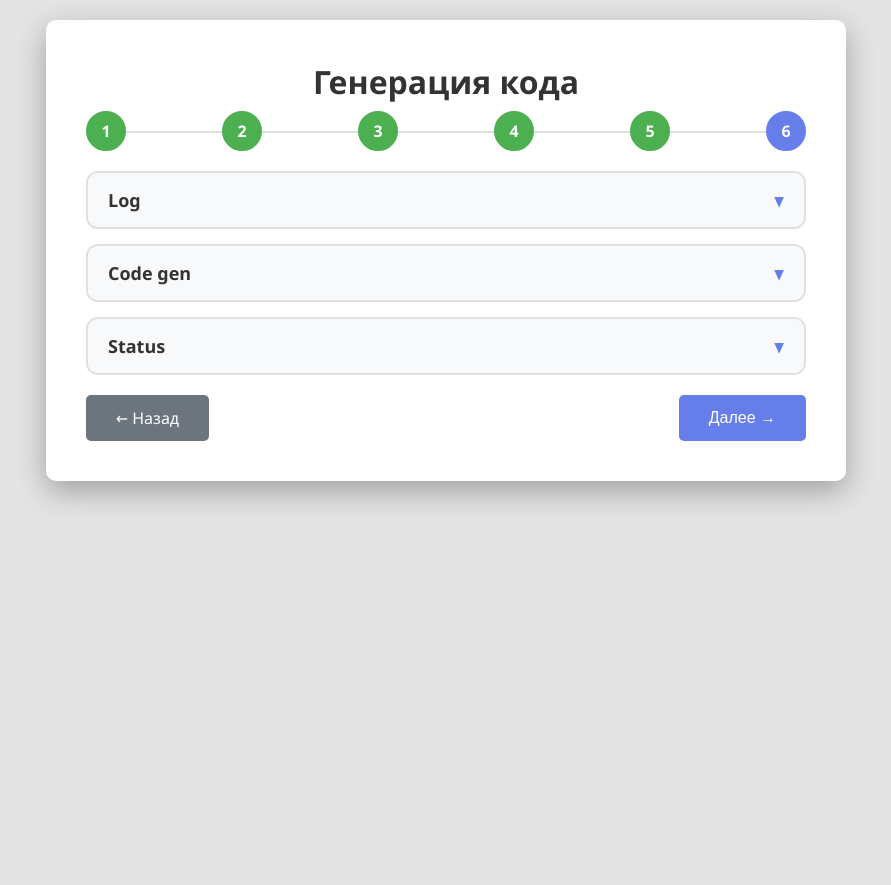
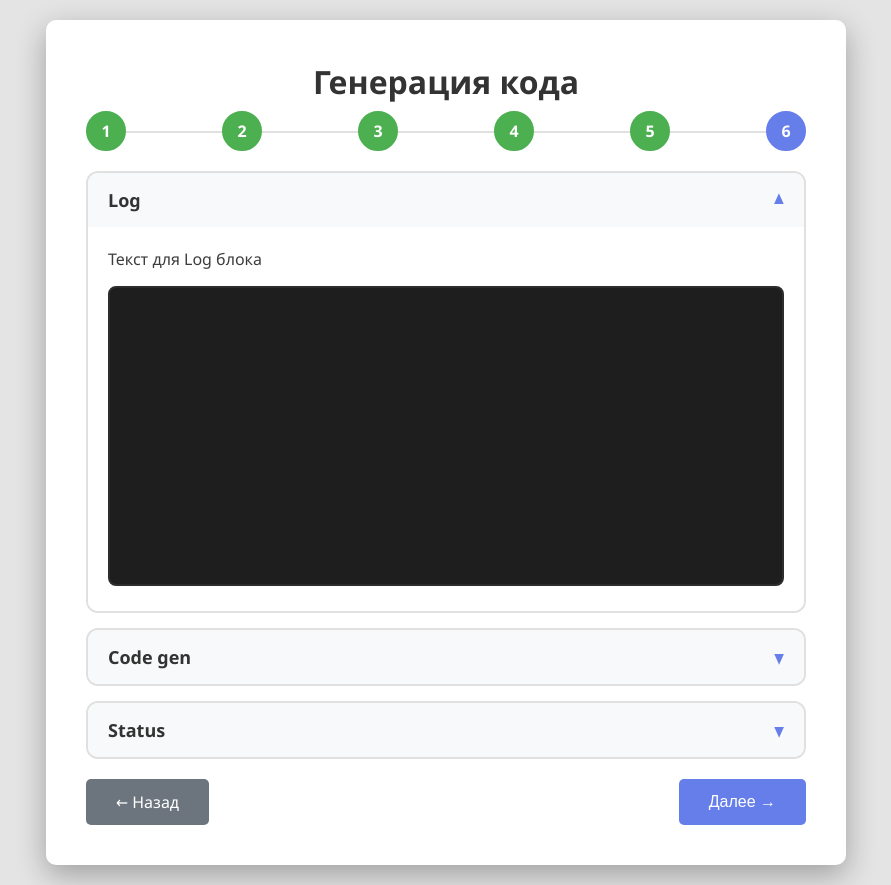
Before and after one commit to GogikOrtey/Apsp_front, a Flask app: template templates/step6.html in a window 1280 px wide. Shown: the whole page, without its empty margins (194-1085 px from the left). Before the commit the page ends 505 px from the top, so only its background shows below. Run offline with Flask 3, Linux system fonts and the light colour scheme; the template is opened without the code that fills it, so the values that code supplies are empty.

Commit message:
Сделал стриминг лога

```diff
--- a/app.py
+++ b/app.py
@@ -477,6 +477,20 @@ def content(filename):
     """Обслуживание статических файлов из папки content"""
     return send_from_directory('content', filename)
 
+@app.route('/api/log')
+def get_log():
+    """Возвращает содержимое файла output.log"""
+    log_file_path = 'content_files/output.log'
+    try:
+        if os.path.exists(log_file_path):
+            with open(log_file_path, 'r', encoding='utf-8') as f:
+                content = f.read()
+            return Response(content, mimetype='text/plain; charset=utf-8')
+        else:
+            return Response('', mimetype='text/plain; charset=utf-8')
+    except Exception as e:
+        return Response(f'Ошибка чтения файла: {str(e)}', mimetype='text/plain; charset=utf-8', status=500)
+
 @app.route('/.well-known/appspecific/com.chrome.devtools.json')
 def chrome_devtools():
     """Обработчик для Chrome DevTools - убирает 404 предупреждения"""
--- a/templates/step6.html
+++ b/templates/step6.html
@@ -16,14 +16,14 @@
 
 <form method="POST" id="codeGenerationForm">
     <div class="accordion-container">
-        <div class="accordion-item">
+        <div class="accordion-item active">
             <div class="accordion-header" onclick="toggleAccordion(this)">
                 <span class="accordion-title">Log</span>
                 <span class="accordion-icon">▼</span>
             </div>
             <div class="accordion-content">
                 <p class="accordion-text">Текст для Log блока</p>
-                <textarea class="accordion-textarea" readonly>Логи будут отображаться здесь</textarea>
+                <textarea id="log-textarea" class="accordion-textarea" readonly>Логи будут отображаться здесь</textarea>
             </div>
         </div>
 
@@ -183,5 +183,43 @@
             accordionItem.classList.add('active');
         }
     }
+
+    // Функция для обновления содержимого лог-файла
+    function updateLogContent() {
+        const logTextarea = document.getElementById('log-textarea');
+        if (!logTextarea) return;
+
+        fetch('/api/log')
+            .then(response => {
+                if (!response.ok) {
+                    throw new Error('Ошибка при загрузке логов');
+                }
+                return response.text();
+            })
+            .then(text => {
+                const currentScrollTop = logTextarea.scrollTop;
+                const isScrolledToBottom = logTextarea.scrollHeight - logTextarea.clientHeight <= currentScrollTop + 1;
+
+                logTextarea.value = text;
+
+                // Если пользователь был внизу, прокручиваем вниз после обновления
+                if (isScrolledToBottom) {
+                    logTextarea.scrollTop = logTextarea.scrollHeight;
+                } else {
+                    logTextarea.scrollTop = currentScrollTop;
+                }
+            })
+            .catch(error => {
+                console.error('Ошибка при обновлении логов:', error);
+            });
+    }
+
+    // Обновляем содержимое при загрузке страницы
+    document.addEventListener('DOMContentLoaded', function() {
+        updateLogContent();
+
+        // Обновляем содержимое каждые 500 мс (2 раза в секунду)
+        setInterval(updateLogContent, 500);
+    });
 </script>
 {% endblock %}
```
Also changed, not shown: 1 other file.
